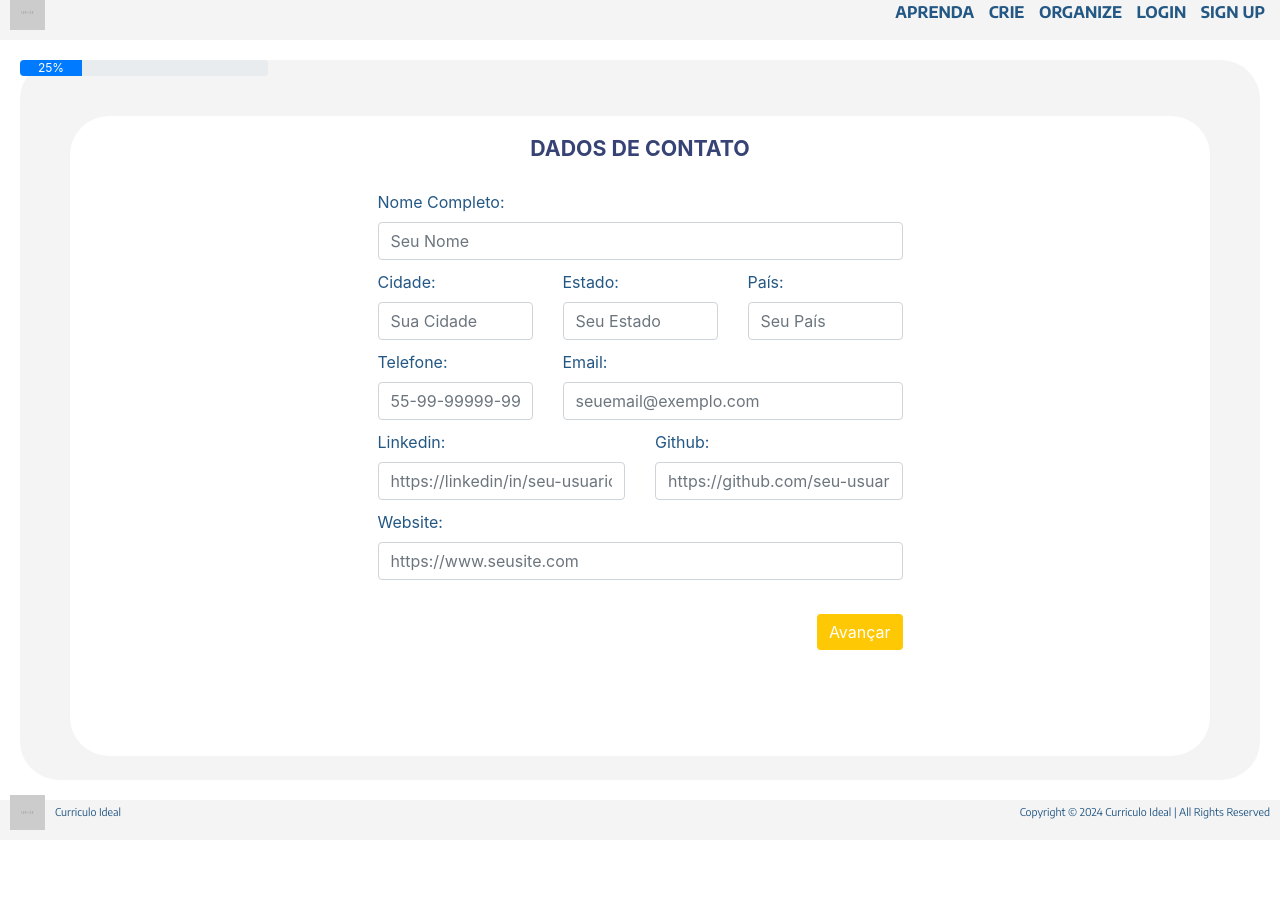
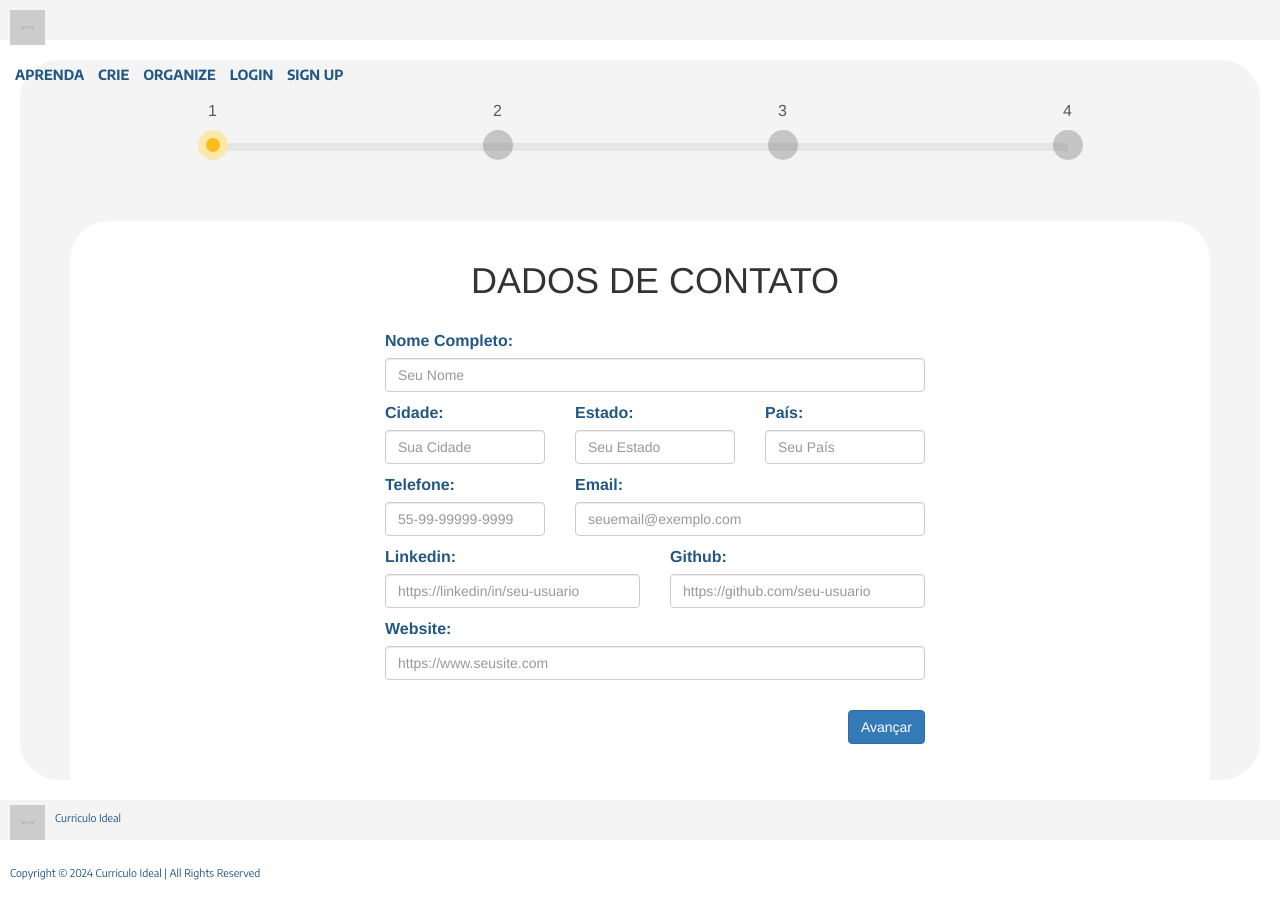
Before and after one commit to ICEI-PUC-Minas-PMV-ADS/pmv-ads-2024-1-e1-proj-web-t8-pmv-ads-2024-1-e1-proj-curriculo-ideal, a plain HTML site: page codigo-fonte/crie-seu-curriculo.html in a window 1280 px wide. Before the commit the page ends 846 px from the top, so only its background shows below. Drawn offline with nearby package versions, Linux system fonts and the light colour scheme.

Commit message:
adicionando barra de progresso

```diff
--- a/codigo-fonte/crie-seu-curriculo.css
+++ b/codigo-fonte/crie-seu-curriculo.css
@@ -18,6 +18,31 @@ body {
     margin: 20px;
     height: 90vh;
 }
+
+.bs-wizard {margin-top: 40px;}
+
+/*Form Wizard*/
+.bs-wizard {border-bottom: solid 1px #e0e0e0; padding: 0 0 10px 0;}
+.bs-wizard > .bs-wizard-step {padding: 0; position: relative;}
+.bs-wizard > .bs-wizard-step + .bs-wizard-step {}
+.bs-wizard > .bs-wizard-step .bs-wizard-stepnum {color: #595959; font-size: 16px; margin-bottom: 5px;}
+.bs-wizard > .bs-wizard-step .bs-wizard-info {color: #999; font-size: 14px;}
+.bs-wizard > .bs-wizard-step > .bs-wizard-dot {position: absolute; width: 30px; height: 30px; display: block; background: #fbe8aa; top: 45px; left: 50%; margin-top: -15px; margin-left: -15px; border-radius: 50%;}
+.bs-wizard > .bs-wizard-step > .bs-wizard-dot:after {content: ' '; width: 14px; height: 14px; background: #fbbd19; border-radius: 50px; position: absolute; top: 8px; left: 8px; }
+.bs-wizard > .bs-wizard-step > .progress {position: relative; border-radius: 0px; height: 8px; box-shadow: none; margin: 20px 0;}
+.bs-wizard > .bs-wizard-step > .progress > .progress-bar {width:0px; box-shadow: none; background: #595959; opacity: 10%;}
+.bs-wizard > .bs-wizard-step.complete > .progress > .progress-bar {width:100%;}
+.bs-wizard > .bs-wizard-step.active > .progress > .progress-bar {width:50%;}
+.bs-wizard > .bs-wizard-step:first-child.active > .progress > .progress-bar {width:100%;}
+.bs-wizard > .bs-wizard-step:last-child.active > .progress > .progress-bar {width: 100%;}
+.bs-wizard > .bs-wizard-step.disabled > .bs-wizard-dot {background-color: #595959; opacity: 30%}
+.bs-wizard > .bs-wizard-step.disabled > .bs-wizard-dot:after {opacity: 0;}
+.bs-wizard > .bs-wizard-step.disabled > .progress > .progress-bar {width: 100%; background-color: #595959; opacity: 10%;
+}
+.bs-wizard > .bs-wizard-step:first-child  > .progress {left: 50%; width: 50%;}
+.bs-wizard > .bs-wizard-step:last-child  > .progress {width: 50%;}
+.bs-wizard > .bs-wizard-step.disabled a.bs-wizard-dot{ pointer-events: none; }
+/*END Form Wizard*/
 
 #geral {
     background-color: white;
--- a/codigo-fonte/crie-seu-curriculo.html
+++ b/codigo-fonte/crie-seu-curriculo.html
@@ -10,6 +10,13 @@
     <link rel="preconnect" href="https://fonts.googleapis.com">
     <link rel="preconnect" href="https://fonts.gstatic.com" crossorigin>
     <link href="https://fonts.googleapis.com/css2?family=Encode+Sans:wght@100..900&display=swap" rel="stylesheet">
+
+    <!-- Barra de progresso -->
+    <link href="//netdna.bootstrapcdn.com/bootstrap/3.2.0/css/bootstrap.min.css" rel="stylesheet" id="bootstrap-css">
+    <script src="//netdna.bootstrapcdn.com/bootstrap/3.2.0/js/bootstrap.min.js"></script>
+    <script src="//code.jquery.com/jquery-1.11.1.min.js"></script>
+
+
     <title>Curriculo Ideal</title>
 </head>
 <body>
@@ -34,11 +41,46 @@
     <main>
         <div class="background"> <!-- Background cinza com barra de progresso e formulario -->
             <article>
-                <!-- Barra de progresso servindo apenas como indicacao de que existira uma. Nao tera esse formato e ainda nao apresenta funcionalidade -->
+                <!-- Barra de progresso servindo apenas como indicacao de que existira uma. Nao tera esse formato e ainda nao apresenta funcionalidade
                 <div class="barra-de-progresso">
                     <div class="progress" style="width: 20%;">
                         <div class="progress-bar" role="progressbar" style="width: 25%;" aria-valuenow="25" aria-valuemin="0" aria-valuemax="100">25%</div>
                     </div>
+                </div> -->
+
+                <div class="container">
+                    <div class="row bs-wizard" style="border-bottom: 0;">
+                        <div class="col-xs-3 bs-wizard-step active">
+                            <div class="text-center bs-wizard-stepnum">1</div>
+                            <div class="progress"><div id="progress1" class="progress-bar"></div></div>
+                            <div class="bs-wizard-dot"></div>
+                            <div class="bs-wizard-info"></div>
+                        </div>
+
+                        <div class="col-xs-3 bs-wizard-step disabled">
+                            <div class="text-center bs-wizard-stepnum">2</div>
+                            <div class="progress"><div id="progress2" class="progress-bar"></div></div>
+                            <div class="bs-wizard-dot"></div>
+                            <div class="bs-wizard-info"></div>
+                        </div>
+
+
+                        <div class="col-xs-3 bs-wizard-step disabled">
+                            <div class="text-center bs-wizard-stepnum">3</div>
+                            <div class="progress"><div id="progress3" class="progress-bar"></div></div>
+                            <div class="bs-wizard-dot"></div>
+                            <div class="bs-wizard-info"></div>
+                        </div>
+
+
+                        <div class="col-xs-3 bs-wizard-step disabled">
+                            <div class="text-center bs-wizard-stepnum">4</div>
+                            <div class="progress"><div id="progress4" class="progress-bar"></div></div>
+                            <div class="bs-wizard-dot"></div>
+                            <div class="bs-wizard-info"></div>
+                        </div>
+
+
                 </div>
             </article>
 
@@ -97,7 +139,7 @@
                             </div>
                             <div class="row justify-content-center">
                                 <div class="col-6 d-flex justify-content-end">
-                                    <button type="button" class="btn btn-primary avancar-btn">Avançar</button>
+                                    <button type="button" onclick="updateProgressBar(1);" class="btn btn-primary avancar-btn">Avançar</button>
                                 </div>
                             </div>
                         </div>
@@ -124,7 +166,7 @@
                             <div class="row justify-content-center">
                                 <div class="col-6 d-flex justify-content-end">
                                     <button type="button" class="btn btn-primary retroceder-btn">Voltar</button>
-                                    <button type="button" class="btn btn-primary avancar-btn">Avançar</button>
+                                    <button type="button" onclick="updateProgressBar(2);" class="btn btn-primary avancar-btn">Avançar</button>
                                 </div>
                             </div>
                         </div>
@@ -181,7 +223,7 @@
                             <div class="row justify-content-center">
                                 <div class="col-6 d-flex justify-content-end">
                                     <button type="button" class="btn btn-primary retroceder-btn">Voltar</button>
-                                    <button type="button" class="btn btn-primary avancar-btn">Avançar</button>
+                                    <button type="button" onclick="updateProgressBar(3);" class="btn btn-primary avancar-btn">Avançar</button>
                                 </div>
                             </div>
                         </div>
@@ -245,7 +287,7 @@
 
                             <div class="row justify-content-center">
                                 <div class="col-6 d-flex justify-content-start">
-                                    <button type="button" class="btn btn-primary" id="adicionar">Adicionar Outra</button>
+                                    <button type="button" onclick="updateProgressBar(4);" class="btn btn-primary" id="adicionar">Adicionar Outra</button>
                                 </div>
                             </div>
 
--- a/codigo-fonte/crie-seu-curriculo.js
+++ b/codigo-fonte/crie-seu-curriculo.js
@@ -27,3 +27,19 @@ var botoesRetroceder = document.querySelectorAll('.retroceder-btn');
 botoesRetroceder.forEach(function(botao) {
     botao.addEventListener('click', retroceder);
 });
+
+
+// funcao pra atualizar a barra de progresso
+
+function atualizarBarraDeProgresso(passoAtual) {
+    var progressBars = document.querySelectorAll('.progress-bar');
+    progressBars.forEach(function(progressBar, index) {
+        if (index + 1 === passoAtual) {
+            progressBar.style.width = '100%';
+        } else if (index + 1 < passoAtual) {
+            progressBar.style.width = '100%';
+        } else {
+            progressBar.style.width = '0%';
+        }
+    });
+}
```
